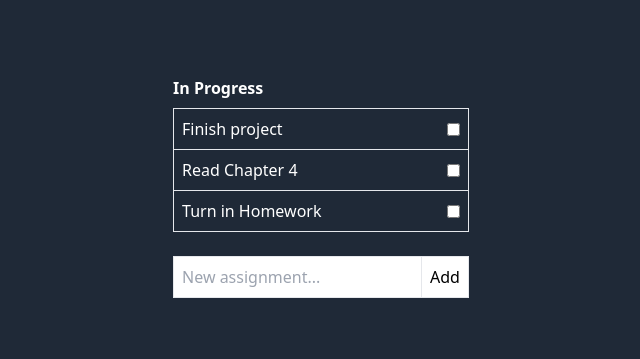
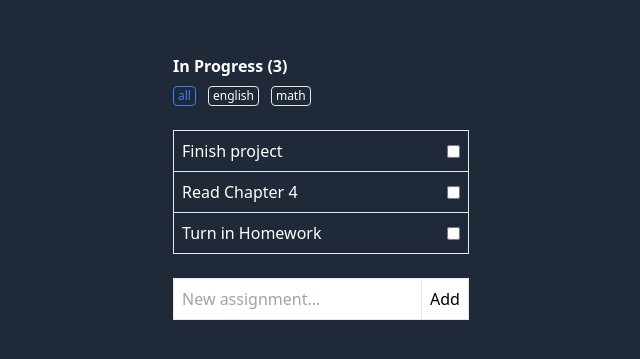
Before and after one commit to iamkevz/SchoolWorkTracking, a Vue app: page / in a window 1280 px wide. Shown: the part 213-572 px from the top of the page, without its empty margins (319-959 px from the left). Built offline with nearby package versions, Linux system fonts and the light colour scheme.

Commit message:
create implementation of tags

```diff
--- a/src/components/AssignmentCreate.vue
+++ b/src/components/AssignmentCreate.vue
@@ -13,9 +13,6 @@
 
 <script>
 export default {
-    props: {
-        assignments: Array
-    },
   data() {
     return {
       newAssignment: "",
@@ -23,11 +20,7 @@ export default {
   },
   methods: {
     add() {
-      this.assignments.push({
-        name: this.newAssignment,
-        completed: false,
-        id: this.assignments.length + 1,
-      });
+      this.$emit('add', this.newAssignment)
 
       this.newAssignment = "";
     },
--- a/src/components/AssignmentList.vue
+++ b/src/components/AssignmentList.vue
@@ -1,9 +1,18 @@
 <template>
   <section v-show="assignments.length">
-    <h2 class="font-bold mb-2">{{ title }}</h2>
-    <ul class="border border-gray-680 divide-y divide-gray-680">
+    <h2 class="font-bold mb-2">
+      {{ title }}
+      <span>({{ assignments.length }})</span>
+    </h2>
+
+    <assignment-tags
+      v-model="currentTag"
+      :initial-tags="assignments.map((a) => a.tag)"
+    ></assignment-tags>
+
+    <ul class="border border-gray-680 divide-y divide-gray-680 mt-6">
       <assignment
-        v-for="assignment in assignments"
+        v-for="assignment in filteredAssignments"
         :key="assignment.id"
         :assignment="assignment"
       ></assignment>
@@ -12,14 +21,30 @@
 </template>
 
 <script>
+import AssignmentTags from "./AssignmentTags.vue";
 import Assignment from "./Assignment.vue";
+
 export default {
   components: {
     Assignment,
+    AssignmentTags,
   },
   props: {
     assignments: Array,
     title: String,
   },
+  data() {
+    return {
+      currentTag: "all",
+    };
+  },
+  computed: {
+    filteredAssignments() {
+      if (this.currentTag === "all") {
+        return this.assignments;
+      }
+      return this.assignments.filter((a) => a.tag === this.currentTag);
+    },
+  },
 };
 </script>
--- a/src/components/Assignments.vue
+++ b/src/components/Assignments.vue
@@ -10,7 +10,7 @@
       title="Completed"
     ></assignment-list>
 
-    <assignment-create :assignments="assignments"></assignment-create>
+    <assignment-create @add="add"></assignment-create>
   </section>
 </template>
 
@@ -23,9 +23,9 @@ export default {
   data() {
     return {
       assignments: [
-        { name: "Finish project", complete: false, id: 1 },
-        { name: "Read Chapter 4", complete: false, id: 2 },
-        { name: "Turn in Homework", complete: false, id: 3 },
+        { name: "Finish project", complete: false, id: 1, tag: 'english' },
+        { name: "Read Chapter 4", complete: false, id: 2, tag: 'math' },
+        { name: "Turn in Homework", complete: false, id: 3, tag: 'math'},
       ],
     };
   },
@@ -40,14 +40,12 @@ export default {
     },
   },
   methods: {
-    add() {
+    add(name) {
       this.assignments.push({
-        name: this.newAssignment,
+        name: name,
         completed: false,
         id: this.assignments.length + 1,
       });
-
-      this.newAssignment = "";
     },
   },
 };
```
